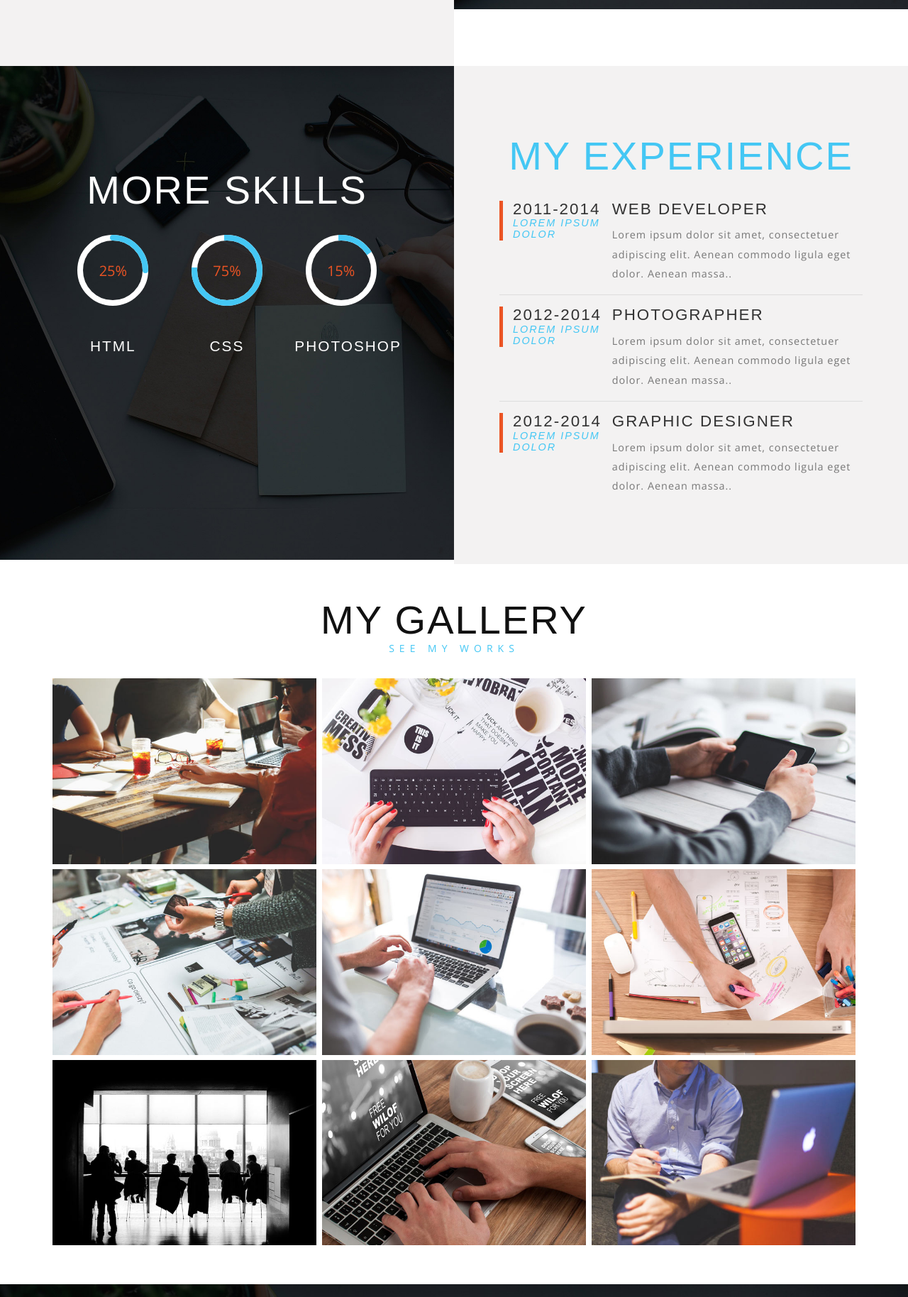
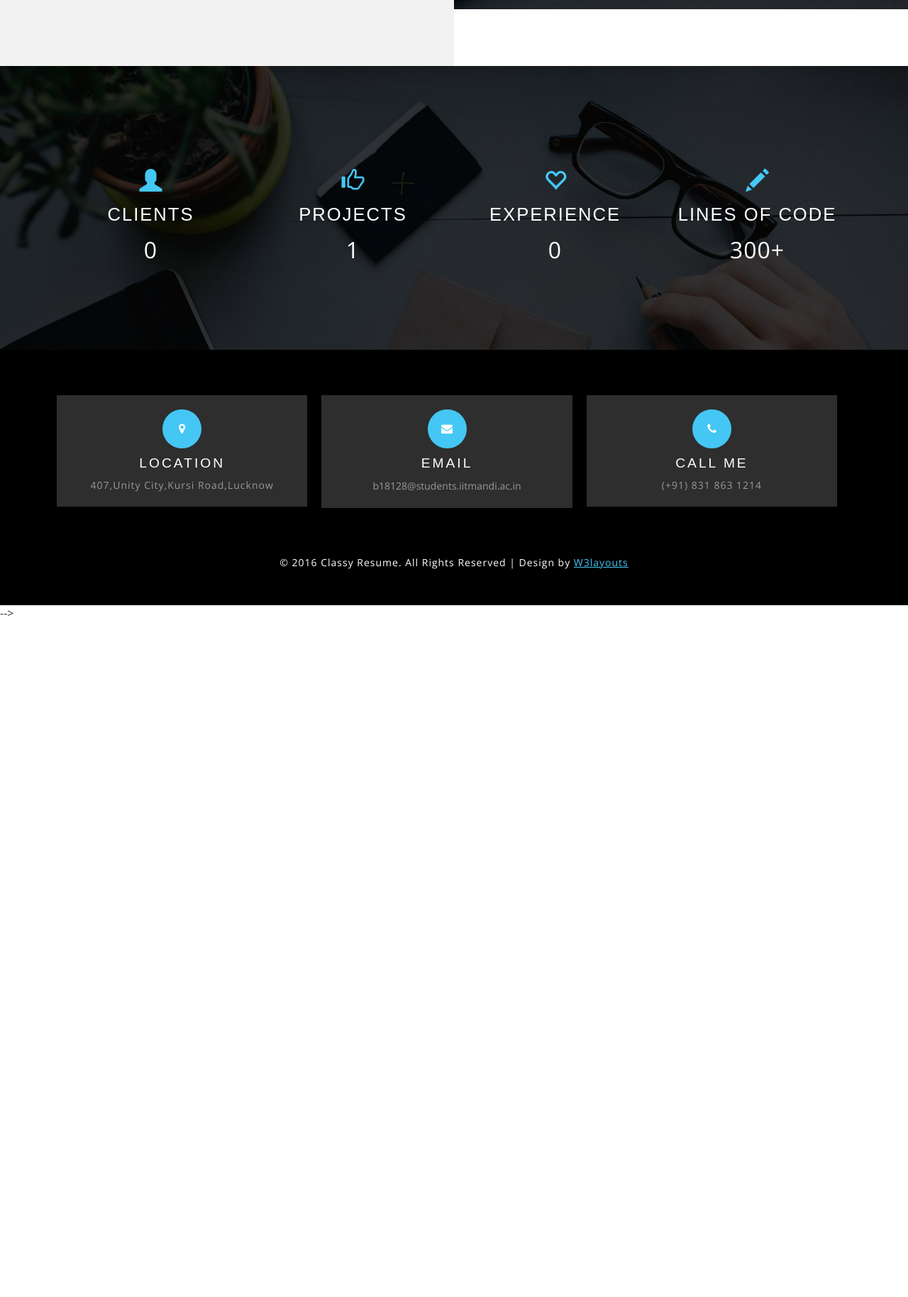
Before and after one commit to shashwat0003/prakharuniyal.github.io, a plain HTML site: page index.html in a window 1280 px wide. Shown: the part 2585-4413 px from the top of the page at 71% size. After the commit the page ends 3461 px from the top, so only its background shows below. Drawn offline with nearby package versions, Linux system fonts and the light colour scheme; files whose address does not match are found by name; a web font is replaced by a local one.

Commit message:
Reboot V1.1

```diff
--- a/index.html
+++ b/index.html
@@ -242,7 +242,7 @@ Smartphone Compatible web template, free web designs for Nokia, Samsung, LG, Son
 		</div>
  <!-- //education -->
  <!-- /experience -->
- <div class="education" id="education two">
+<!--  <div class="education" id="education two">
  		<div class="col-md-6 skills two">
 		<h3 class="w3l_head two">More Skills</h3>
 	     <div class="skill-agile">
@@ -306,10 +306,10 @@ Smartphone Compatible web template, free web designs for Nokia, Samsung, LG, Son
 		</div>
 
 		 <div class="clearfix"> </div>
-		</div>
+		</div> -->
  <!-- //experience -->
  <!-- /gallery-->
-	<div class="portfolio" id="gallery">
+<!-- 	<div class="portfolio" id="gallery">
 		<div class="container">
 				<h3 class="w3l_head">My Gallery</h3>
 			<p class="w3ls_head_para">See My Works</p>
@@ -407,7 +407,7 @@ Smartphone Compatible web template, free web designs for Nokia, Samsung, LG, Son
 
 
 		</div>
-	</div>
+	</div> -->
 <!-- //gallery -->
 <!--counter-->
 <div id="counter" class="counter">
@@ -455,7 +455,7 @@ Smartphone Compatible web template, free web designs for Nokia, Samsung, LG, Son
 </div>
 <!--counter-->
 <!-- mail -->
-	<div class="mail" id="mail">
+<!-- 	<div class="mail" id="mail">
 		<div class="container">
 			<h3 class="w3l_head w3l_head1">Contact Me</h3>
 			<p class="w3ls_head_para w3ls_head_para1">send Me a message</p>
@@ -491,7 +491,7 @@ Smartphone Compatible web template, free web designs for Nokia, Samsung, LG, Son
 			</div>
 		</div>
 	</div>
-
+	 -->
 <!-- //mail -->
 <!-- footer -->
 	<div class="w3l_footer">
@@ -541,7 +541,7 @@ Smartphone Compatible web template, free web designs for Nokia, Samsung, LG, Son
 <!-- //footer -->
 <script src="js/jquery-2.2.3.min.js"></script>
 <!-- skills -->
-<script src="js/pie-chart.js" type="text/javascript"></script>
+<!-- <script src="js/pie-chart.js" type="text/javascript"></script>
  <script type="text/javascript">
 
         $(document).ready(function () {
@@ -616,7 +616,7 @@ Smartphone Compatible web template, free web designs for Nokia, Samsung, LG, Son
 					$(document).ready(function(){
 						$('.cm-overlay').cmOverlay();
 					});
-				</script>
+				</script> -->
 <!-- js files -->
 
 
```
